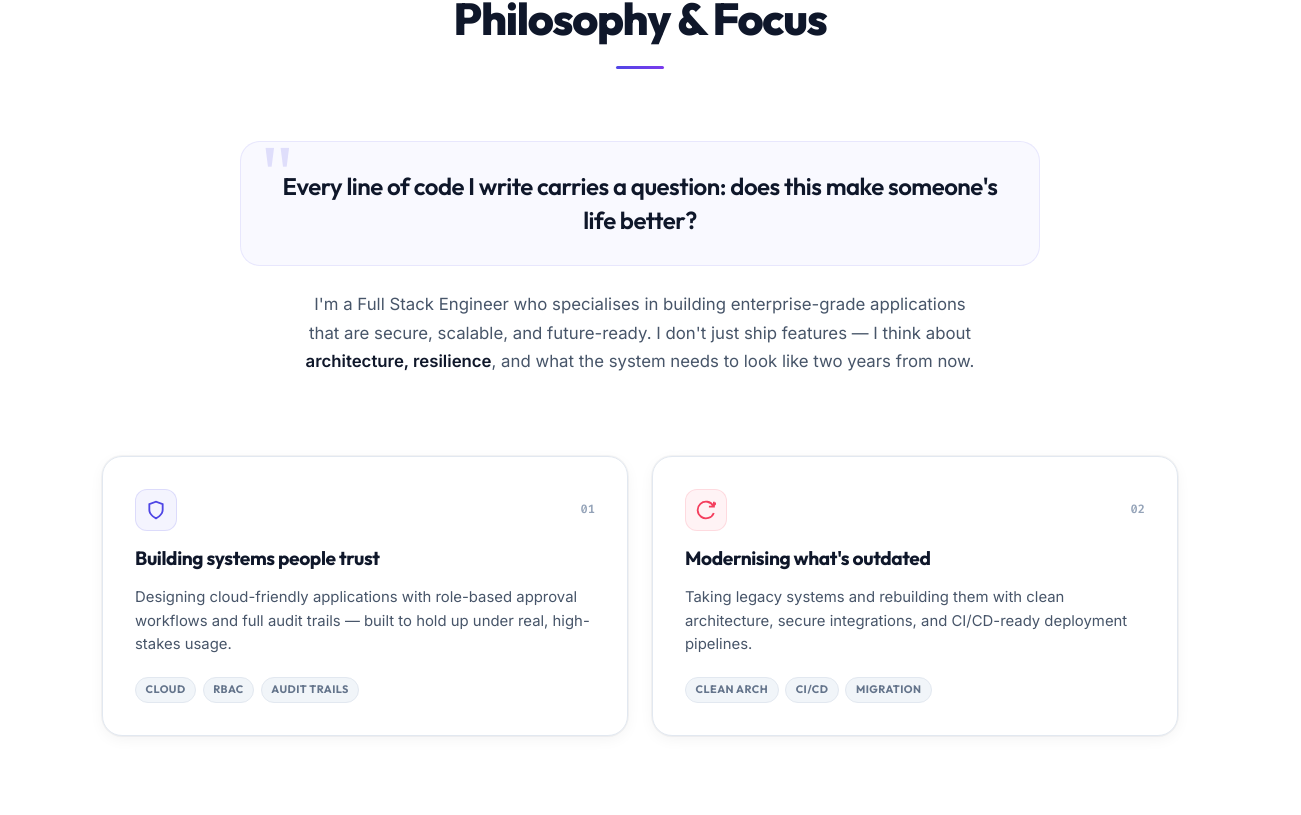
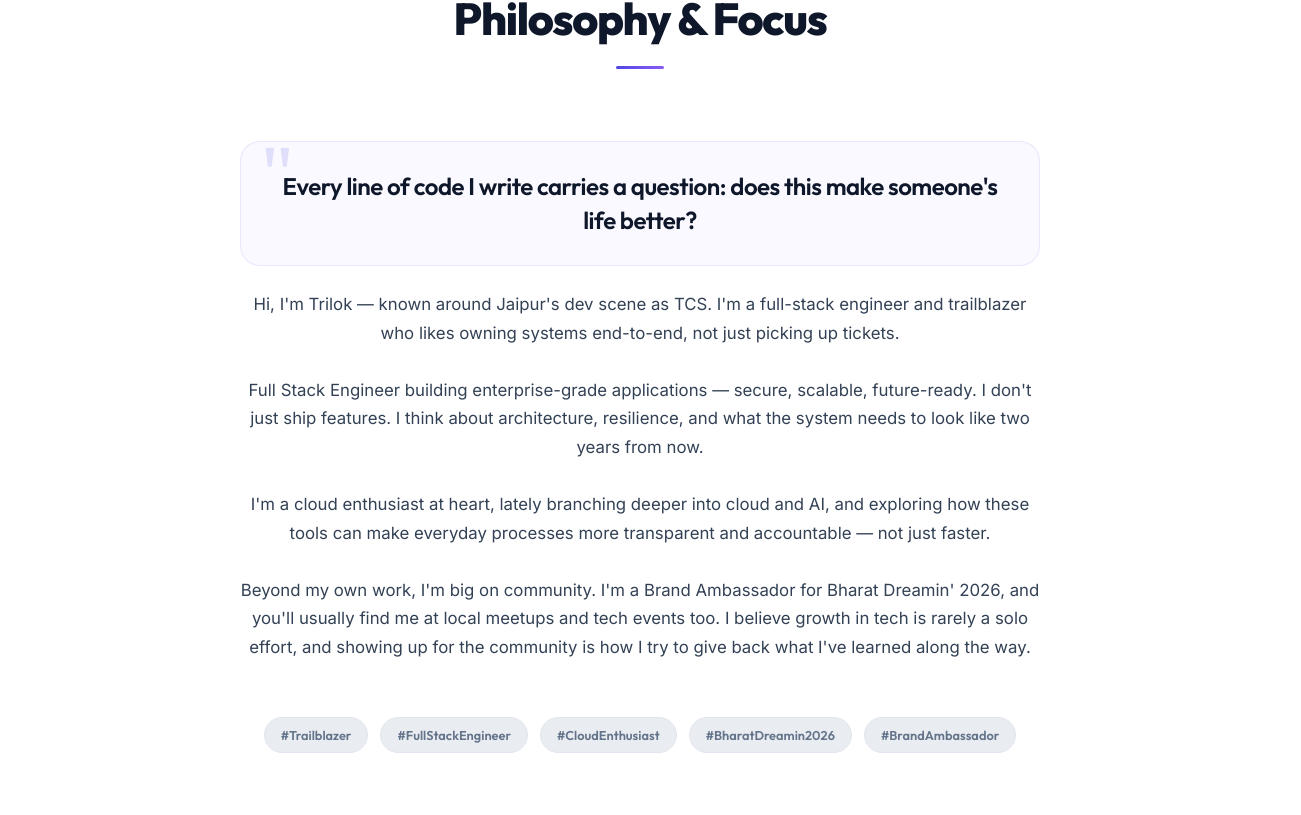
Before and after one commit to triilok10/TCS_Jaipur, an Angular app: page / in a window 1280 px wide. Shown: the part 985-1800 px from the top of the page, 1301 px wide, since content can reach past the window. Built offline with nearby package versions, Linux system fonts and the light colour scheme.

Commit message:
Working on the Responsive

```diff
--- a/src/app/components/about/about.css
+++ b/src/app/components/about/about.css
@@ -86,12 +86,48 @@
   font-size: 1.05rem;
   line-height: 1.7;
   color: var(--text-secondary);
-  max-width: 680px;
+  text-align: center;
+  max-width: 900px;
+  margin: 0 auto;
 }
 
 .about-bio-body strong {
   color: var(--text-primary);
   font-weight: 600;
+}
+
+.about-pullquote-container {
+  position: relative;
+  max-width: 900px;
+  margin: 0 auto;
+  z-index: 1;
+}
+
+/* ── Hashtag Pills ── */
+.about-hashtags {
+  margin-top: 2rem;
+  display: flex;
+  flex-wrap: wrap;
+  gap: 0.75rem;
+  justify-content: center;
+}
+
+.hashtag-pill {
+  font-family: var(--font-title);
+  font-size: 0.8rem;
+  font-weight: 600;
+  color: var(--text-muted);
+  background: var(--bg-tertiary);
+  padding: 0.4rem 1rem;
+  border-radius: var(--radius-full);
+  border: 1px solid var(--border-color);
+  transition: all var(--transition-fast);
+}
+
+.hashtag-pill:hover {
+  background: rgba(79, 70, 229, 0.05);
+  color: var(--color-indigo);
+  border-color: rgba(79, 70, 229, 0.2);
 }
 
 /* ── Bento Grid ── */
--- a/src/app/components/about/about.html
+++ b/src/app/components/about/about.html
@@ -8,7 +8,8 @@
       <div class="header-divider"></div>
     </div>
 
-    <!-- ── Pull Quote ── -->
+    <!-- ── Pull Quote & Bio ── -->
+    <div class="about-pullquote-container">
       <div class="about-pullquote-wrapper">
         <div class="about-pullquote">
           <span class="pullquote-symbol">"</span>
@@ -16,11 +17,22 @@
           </p>
         </div>
         <p class="about-bio-body">
-        I'm a Full Stack Engineer who specialises in building enterprise-grade applications that are secure, scalable,
-        and future-ready.
-        I don't just ship features — I think about <strong>architecture, resilience</strong>, and what the system needs
-        to look like two years from now.
+          Hi, I'm Trilok — known around Jaipur's dev scene as TCS. I'm a full-stack engineer and trailblazer who likes owning systems end-to-end, not just picking up tickets.
+          <br><br>
+          Full Stack Engineer building enterprise-grade applications — secure, scalable, future-ready. I don't just ship features. I think about architecture, resilience, and what the system needs to look like two years from now.
+          <br><br>
+          I'm a cloud enthusiast at heart, lately branching deeper into cloud and AI, and exploring how these tools can make everyday processes more transparent and accountable — not just faster.
+          <br><br>
+          Beyond my own work, I'm big on community. I'm a Brand Ambassador for Bharat Dreamin' 2026, and you'll usually find me at local meetups and tech events too. I believe growth in tech is rarely a solo effort, and showing up for the community is how I try to give back what I've learned along the way.
         </p>
+      <div class="about-hashtags">
+        <span class="hashtag-pill">#Trailblazer</span>
+        <span class="hashtag-pill">#FullStackEngineer</span>
+        <span class="hashtag-pill">#CloudEnthusiast</span>
+        <span class="hashtag-pill">#BharatDreamin2026</span>
+        <span class="hashtag-pill">#BrandAmbassador</span>
+      </div>
+    </div>
     </div>
 
     <!-- ── Capability Cards: Bento Grid ── -->
--- a/src/app/components/hero/hero.css
+++ b/src/app/components/hero/hero.css
@@ -6,7 +6,7 @@
   display: flex;
   align-items: center;
   position: relative;
-  overflow: visible;
+  overflow-x: hidden;
 }
 
 /* Ambient glows (light mode) */
@@ -609,11 +609,27 @@
   }
 
   .hero-pullquote {
-    text-align: left;
+    border-left: none;
+    padding-left: 0;
+    text-align: center;
+    margin-top: 0.5rem;
+  }
+
+  .quote-mark {
+    position: static;
+    display: block;
+    margin: 0 auto 0.5rem;
+    font-size: 3.5rem;
+    text-align: center;
+  }
+
+  .quote-text {
+    padding-left: 0;
   }
 
   .hero-bio {
-    text-align: left;
+    text-align: center;
+    margin: 0 auto;
   }
 
   .hero-actions {
--- a/src/app/components/hero/hero.html
+++ b/src/app/components/hero/hero.html
@@ -75,11 +75,7 @@
         </div>
         <div class="profile-glow-ring"></div>
 
-        <!-- Floating status chip -->
-        <div class="status-chip">
-          <span class="status-dot"></span>
-          <span>Trailblazer in making</span>
-        </div>
+
 
       </div>
 
--- a/src/app/components/home/home.html
+++ b/src/app/components/home/home.html
@@ -1,3 +1,3 @@
-<div class="brand-watermark">#TCSJaipur</div>
+
 <app-hero></app-hero>
 <app-about></app-about>
--- a/src/styles.css
+++ b/src/styles.css
@@ -8,19 +8,19 @@
 :root {
   /* ── Light Backgrounds ── */
   --bg-primary:   #ffffff;
-  --bg-secondary: #f8fafc;   /* Slate 50 */
-  --bg-tertiary:  #f1f5f9;   /* Slate 100 */
+  --bg-secondary: #f4f5f8;   /* Premium subtle blue-gray */
+  --bg-tertiary:  #e9ecf1;
   --bg-card:      #ffffff;
-  --bg-hover:     #f8fafc;
+  --bg-hover:     #f4f5f8;
 
   /* ── Borders ── */
-  --border-color:  #e2e8f0;   /* Slate 200 */
-  --border-hover:  #cbd5e1;   /* Slate 300 */
-  --border-accent: rgba(99, 102, 241, 0.2);
+  --border-color:  #e2e5ed;
+  --border-hover:  #cdd2e0;
+  --border-accent: rgba(79, 70, 229, 0.25);
 
   /* ── Text ── */
   --text-primary:   #0f172a;   /* Slate 900 */
-  --text-secondary: #475569;   /* Slate 600 */
+  --text-secondary: #334155;   /* Slate 700 */
   --text-muted:     #64748b;   /* Slate 500 */
   --text-light:     #94a3b8;   /* Slate 400 */
 
@@ -53,13 +53,13 @@
   --color-green-glow:    rgba(16, 185, 129, 0.08);
 
   /* ── Gradients ── */
-  --gradient-brand:         linear-gradient(135deg, #4f46e5 0%, #7c3aed 50%, #f43f5e 100%);
-  --gradient-brand-alt:     linear-gradient(135deg, #4f46e5 0%, #f43f5e 100%);
-  --gradient-subtle-bg:     linear-gradient(135deg, rgba(79,70,229,0.03) 0%, rgba(244,63,94,0.03) 100%);
-  --gradient-card-shine:    linear-gradient(135deg, rgba(255,255,255,0.8) 0%, rgba(255,255,255,0) 60%);
-  --gradient-hero-glow:     radial-gradient(ellipse 80% 60% at 50% -10%, rgba(79,70,229,0.07) 0%, rgba(244,63,94,0.03) 50%, transparent 70%);
-  --gradient-indigo-rose:   linear-gradient(135deg, #4f46e5 0%, #f43f5e 100%);
-  --gradient-indigo-violet: linear-gradient(135deg, #4f46e5 0%, #7c3aed 100%);
+  --gradient-brand:         linear-gradient(135deg, #4f46e5 0%, #8b5cf6 50%, #f43f5e 100%);
+  --gradient-brand-alt:     linear-gradient(135deg, #4f46e5 0%, #e11d48 100%);
+  --gradient-subtle-bg:     linear-gradient(135deg, rgba(79,70,229,0.04) 0%, rgba(244,63,94,0.04) 100%);
+  --gradient-card-shine:    linear-gradient(135deg, rgba(255,255,255,0.9) 0%, rgba(255,255,255,0) 60%);
+  --gradient-hero-glow:     radial-gradient(ellipse 80% 60% at 50% -10%, rgba(79,70,229,0.1) 0%, rgba(244,63,94,0.05) 50%, transparent 70%);
+  --gradient-indigo-rose:   linear-gradient(135deg, #4f46e5 0%, #e11d48 100%);
+  --gradient-indigo-violet: linear-gradient(135deg, #4f46e5 0%, #8b5cf6 100%);
 
   /* ── Typography ── */
   --font-title:  'Outfit', -apple-system, BlinkMacSystemFont, "Segoe UI", sans-serif;
@@ -95,7 +95,7 @@
   padding: 0;
 }
 
-html { scroll-behavior: smooth; }
+html { scroll-behavior: smooth; overflow-x: hidden; }
 
 body {
   background-color: var(--bg-primary);
```
Lines whose indentation alone changed are shown as unchanged.
